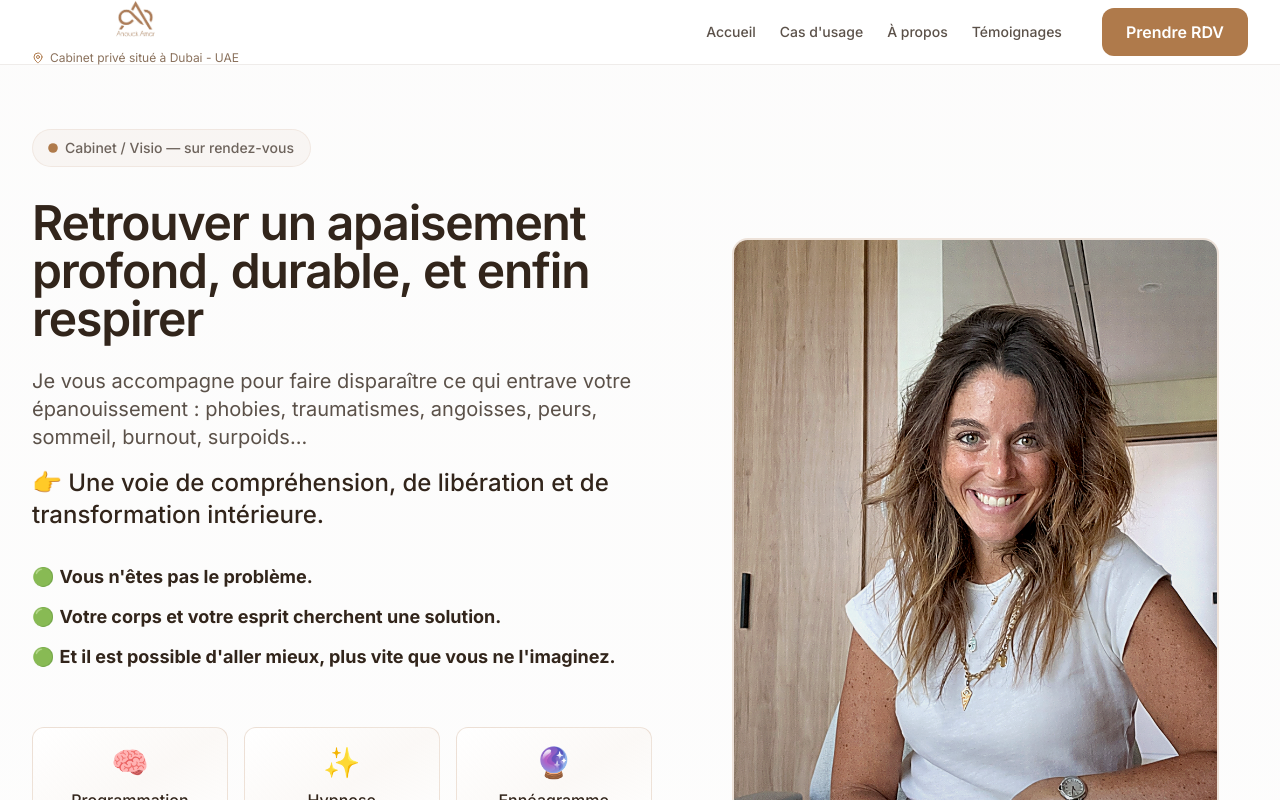
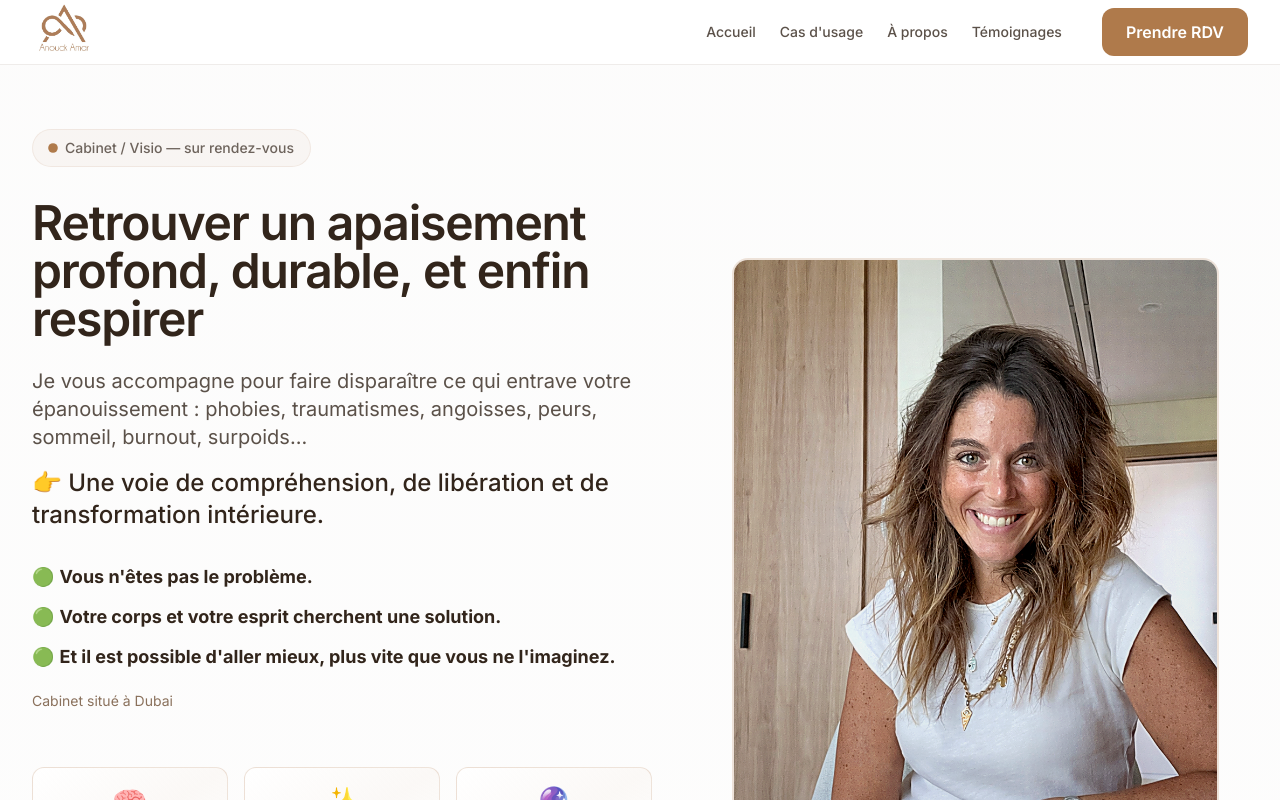
Before and after one commit to ilanamar26-code/anoucksite, a Next.js app: page / in a window 1280 px wide. Shown: the top 800 px of the page. Built offline with nearby package versions, Linux system fonts and the light colour scheme.

Commit message:
Agrandir logo header, retirer pin location, ajouter 'Cabinet situé à Dubai' sous les bullets points

```diff
--- a/app/page.tsx
+++ b/app/page.tsx
@@ -81,6 +81,9 @@ export default function Home() {
                     </p>
                     <p className="text-base md:text-lg text-foreground/90">
                       🟢 <strong className="text-foreground">Et il est possible d'aller mieux, plus vite que vous ne l'imaginez.</strong>
+                    </p>
+                    <p className="text-sm text-muted-foreground pt-2">
+                      Cabinet situé à Dubai
                     </p>
                   </motion.div>
                 </div>
--- a/components/Header.tsx
+++ b/components/Header.tsx
@@ -5,7 +5,6 @@ import { Logo } from "./Logo";
 import { useState } from "react";
 import { primaryCTAUrl } from "@/lib/constants";
 import { CTAButton } from "./CTAButton";
-import { MapPin } from "lucide-react";
 
 export function Header() {
   const [isMenuOpen, setIsMenuOpen] = useState(false);
@@ -21,14 +20,8 @@ export function Header() {
     <header className="sticky top-0 z-50 w-full border-b border-border/60 bg-white/80 backdrop-blur-md supports-[backdrop-filter]:bg-white/60">
       <div className="container mx-auto px-4 md:px-6 lg:px-8">
         <div className="flex h-14 md:h-16 items-center justify-between">
-          <Link href="/" className="flex flex-col items-center">
-            <Logo size="sm" variant="dark" priority={true} />
-            <div className="flex items-center gap-1.5 mt-1 hidden md:flex">
-              <MapPin className="w-3 h-3 text-primary" />
-              <span className="text-xs text-muted-foreground">
-                Cabinet privé situé à Dubai - UAE
-              </span>
-            </div>
+          <Link href="/" className="flex items-center">
+            <Logo size="md" variant="dark" priority={true} />
           </Link>
 
           {/* Desktop Navigation */}
```
